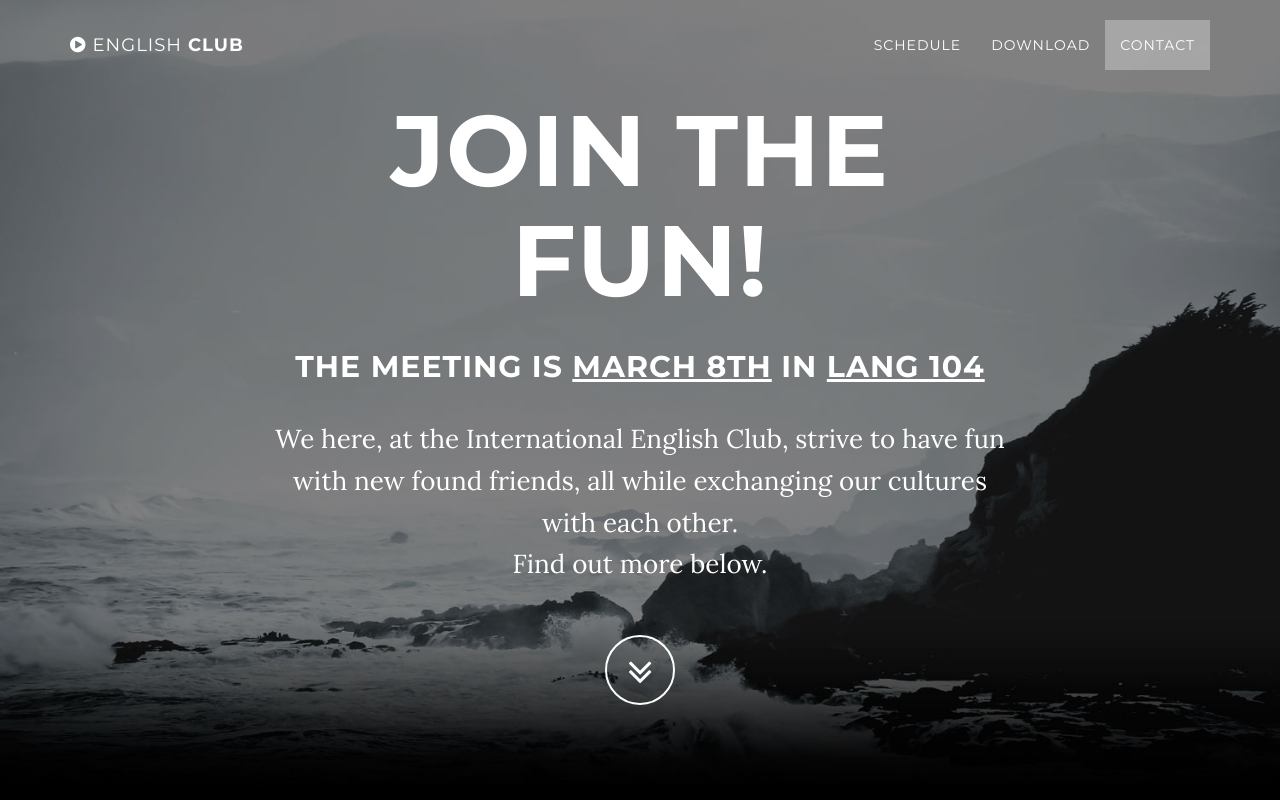
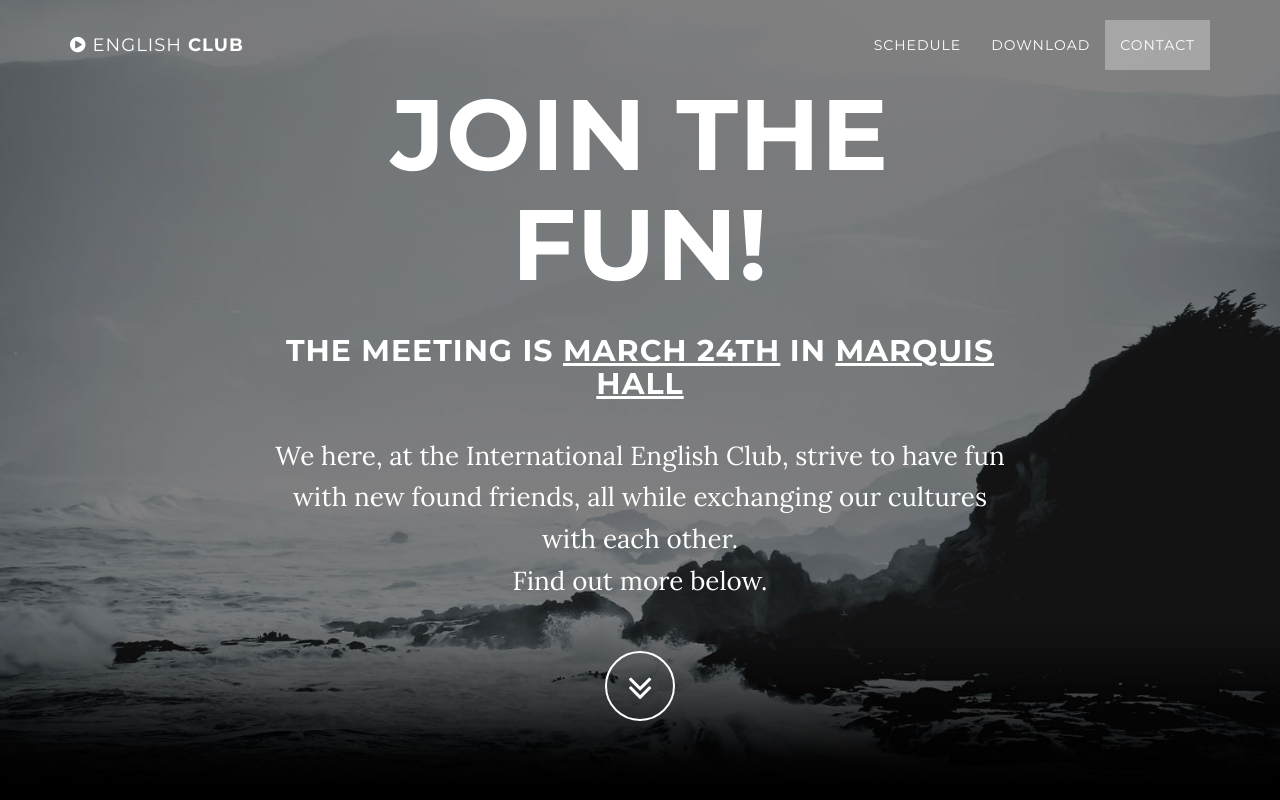
Before and after one commit to nourijp/untenglishclub, a website: page index.html in a window 1280 px wide. Shown: the top 800 px of the page. Drawn offline with nearby package versions, Linux system fonts and the light colour scheme; some packages are replaced by stand-ins of ours.

Commit message:
Update index.html

```diff
--- a/index.html
+++ b/index.html
@@ -75,7 +75,7 @@
                 <div class="row">
                     <div class="col-md-8 col-md-offset-2">
                         <h1 class="brand-heading">Join the Fun!</h1>
-			       <h2>The meeting is <u>March 8th</u> in <u>Lang 104</u></h2>
+			       <h2>The meeting is <u>March 24th</u> in <u>marquis hall</u></h2>
                         <p class="intro-text">We here, at the International English Club, strive to have fun with new found friends, all while exchanging our cultures with each other.
                             <br> Find out more below. </p>
 
```
